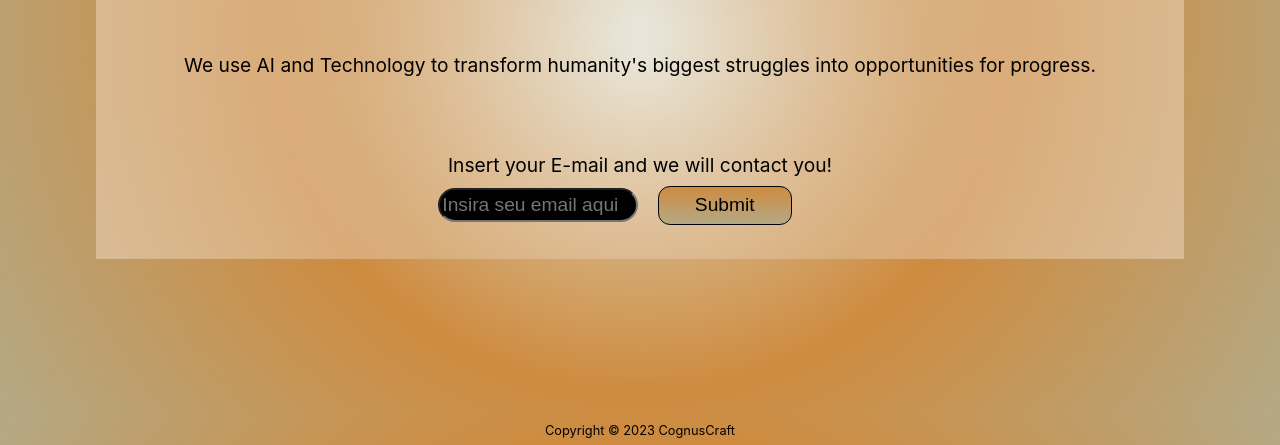
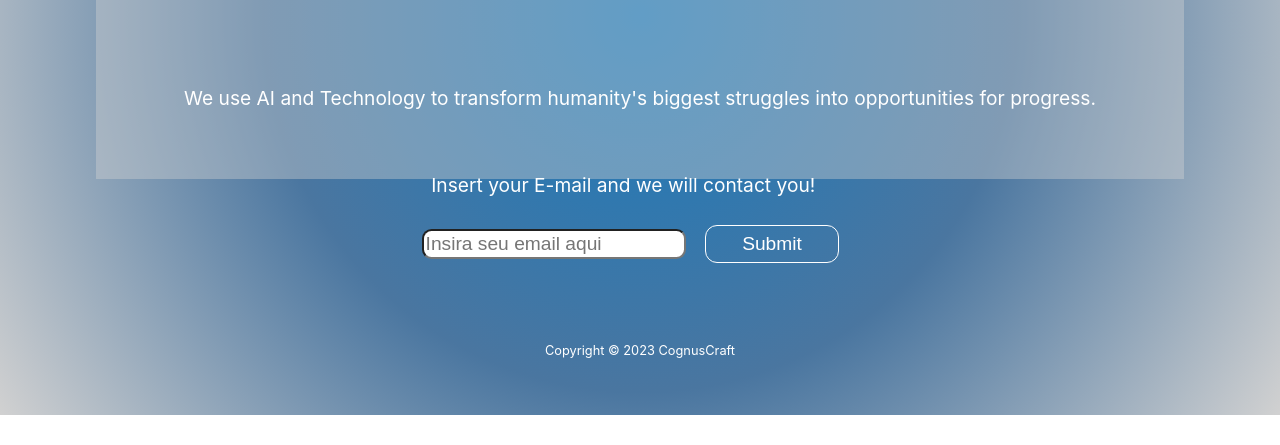
Before and after one commit to Pedrocorgnati/Landing-page_CognusCraft, a plain HTML site: page index.html in a window 1280 px wide. Shown: the part 385-830 px from the top of the page. After the commit the page ends 800 px from the top, so only its background shows below. Drawn offline with Linux system fonts and the light colour scheme.

Commit message:
identidade visual azul

```diff
--- a/src/styles/globalStyles.css
+++ b/src/styles/globalStyles.css
@@ -1,14 +1,14 @@
 :root {
     /*Background*/
-    --primary-background: rgb(180, 169, 133);
-    --secondary-background: rgb(221, 223, 209);
-    --third-background: rgb(206, 139, 63);
-    --primary-background-rgb: 252, 252, 252;
-    --third-background-rgb: 219, 178, 130;
+    --primary-background: rgb(209, 209, 209);
+    --secondary-background: rgb(23, 122, 189);
+    --third-background: rgb(74, 118, 160);
+    --primary-background-rgb: 209, 209, 209;
+    --third-background-rgb: 255, 255, 255;
 
     /*font color*/
-    --primary-color: #000000;
-    --secondary-color: #a54112;
+    --primary-color: #ffffff;
+    --secondary-color: #ffffff;
 
     /*fontsize*/
     --largest-font-size: 9vw;
--- a/src/styles/index.css
+++ b/src/styles/index.css
@@ -27,6 +27,7 @@
 }
 .h2__name{
   font-size: var(--smallest-font-size);
+  font-weight: var(--heavy-font-weigth);
 }
 .nav__buttons {
     display: flex;
@@ -34,7 +35,7 @@
     align-items: center;
 }
 button {
-  background: linear-gradient(to bottom, var(--third-background), var(--primary-background));
+  background: linear-gradient(to bottom, var(--third-background), var(--second-background));
   color: var(--primary-color);
   border: 0.0625em solid var(--primary-color);
   border-radius: 0.625em;
@@ -49,6 +50,7 @@ button {
   display: flex;
   justify-content: center;
   align-items: center;
+  font-weight: var(--medium-font-weight);
 }
 
 button:hover {
@@ -57,7 +59,7 @@ button:hover {
   box-shadow: 0 0.3125em 0.9375em rgba(0, 0, 0, 0.2);
   border: 0.125em solid var(--primary-color);
   margin: 0em;
-  margin-right: 2em;
+  margin-right: 1em;
   margin-left: 1em;
 
 }
@@ -77,24 +79,26 @@ body {
   .div__container {
     display: flex;
     flex-direction: column;
-    justify-content: space-evenly;
+    justify-content: flex-start;
     align-items: center;
-    height: 50vh;
+    height: 40vh;
     margin: 10em 5em 10em 5em;
-    background: radial-gradient(circle, transparent, rgba(var(--third-background-rgb), var(--gradient-percent)), rgba(var(--primary-background-rgb), var(--gradient-percent))),
-                radial-gradient(circle, rgba(var(--primary-background-rgb), var(--gradient-percent)), rgba(var(--third-background-rgb), var(--gradient-percent)));
-    background-blend-mode: multiply;
+    background: rgba(var(--primary-background-rgb), var(--gradient-percent));/*
+                radial-gradient(circle, rgba(var(--primary-background-rgb), var(--gradient-percent)), rgba(var(--third-background-rgb), var(--gradient-percent)));*/
 }
 .h1__title {
   font-size: var(--medium-font-size);
   font-weight: var(--medium-font-weight);
   margin: 0.1em;
   text-align: center;
-  color:var(--secondary-color)
+  color:var(--secondary-color);
+  margin-top: 0.5em;
+  margin-bottom: 1em;
 }
 .paragraph__text {
   font-size: var(--tiny-font-size);
   padding: 0.5em;
+  margin-bottom: 1em;
 }
 .paragraph__mission {
 
@@ -120,11 +124,11 @@ body {
 
   }
   .input__email{
-    width: 15vw;
+    width: 20vw;
     text-align: flex-end;
     font-size: var(--tiny-font-size);
-    border-radius: 1em;
-    height: 3.5vh;
+    border-radius: 0.5em;
+    height: 3vh;
     background: var(--primary-color);
     color: white;
 
--- a/src/styles/mobile.css
+++ b/src/styles/mobile.css
@@ -42,7 +42,7 @@
       align-items: center;
   }
   button {
-    background: linear-gradient(to bottom, var(--third-background), var(--primary-background));
+    background: linear-gradient(to bottom, var(--third-background), var(--second-background));
     color: var(--primary-color);
     border: 0.0625em solid var(--primary-color);
     border-radius: 0.625em;
```
